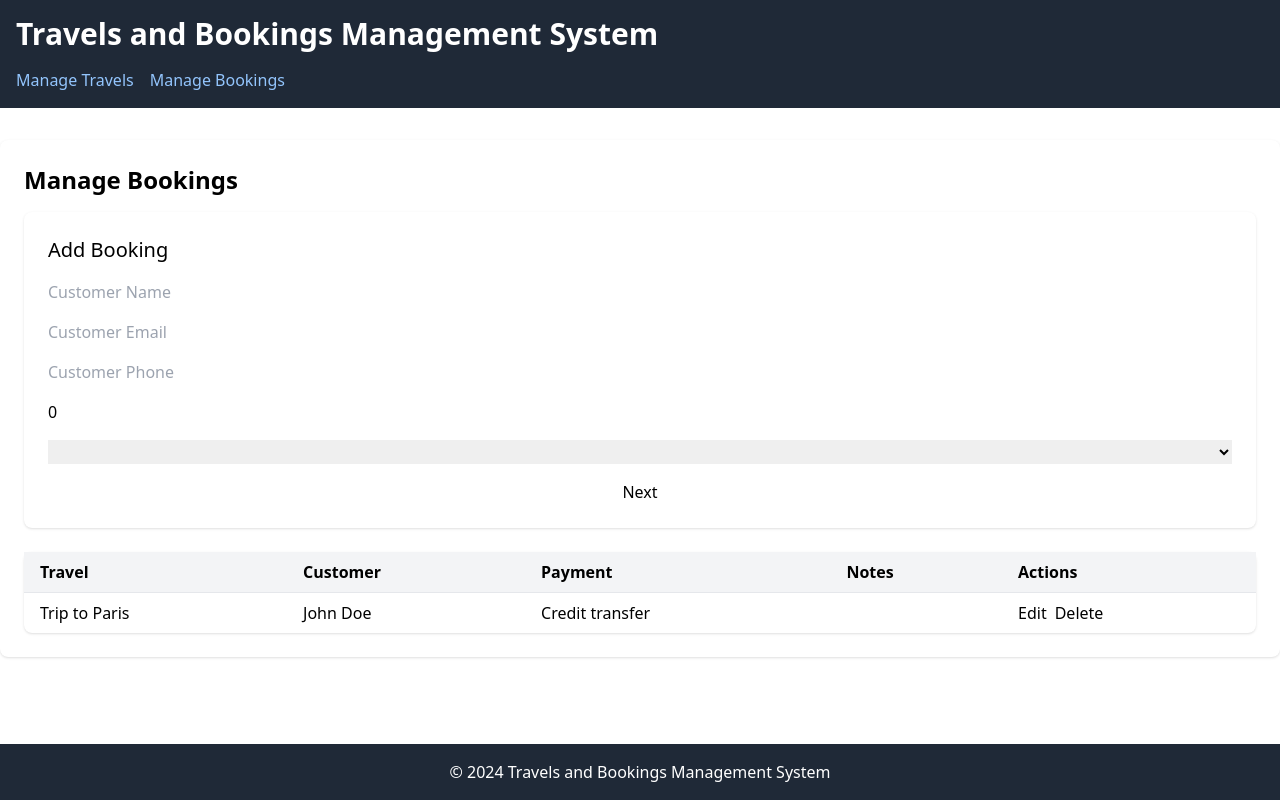
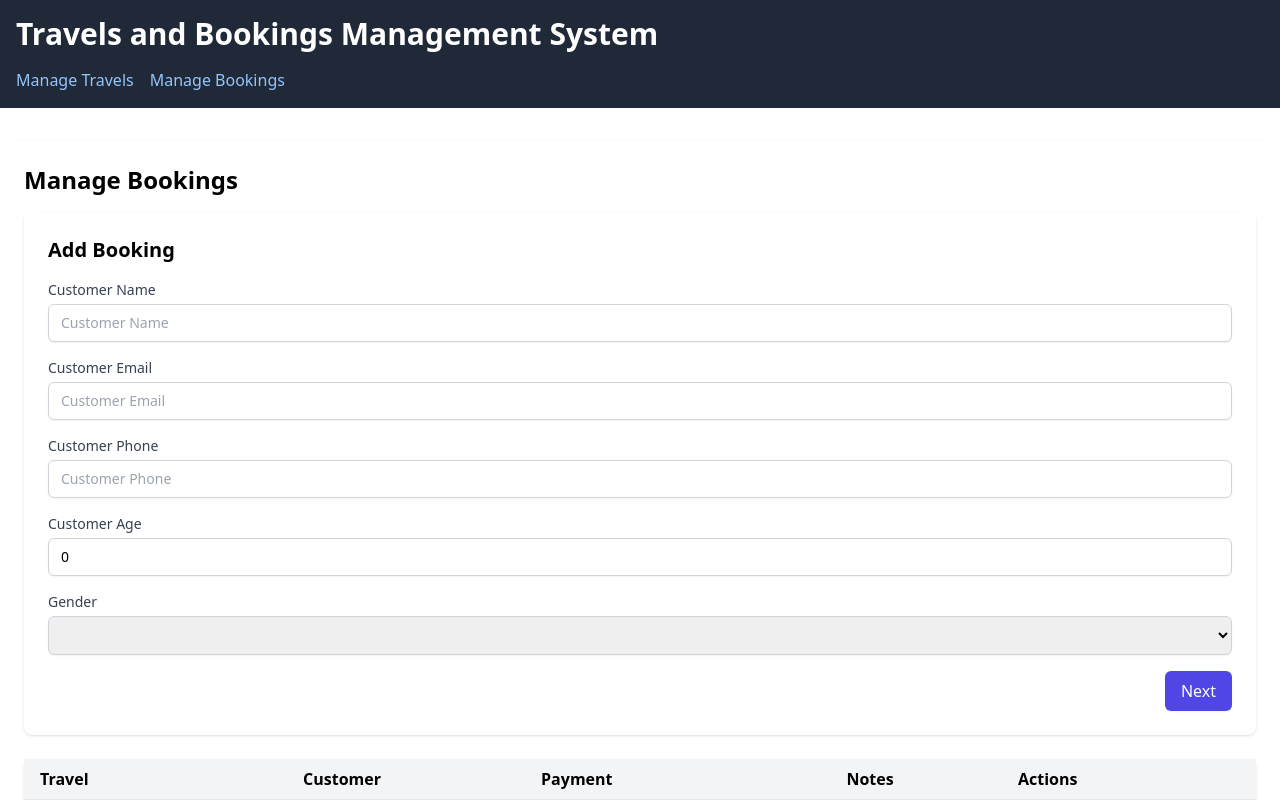
Before and after one commit to adamwuss/travels-bookings, a Nuxt app: page /bookings in a window 1280 px wide. Both pictures are taken after a click on the button "Next". Shown: the top 800 px of the page. Built offline with nearby package versions, Linux system fonts and the light colour scheme.

Commit message:
feat: add adding bookings

```diff
--- a/components/BookingForm.vue
+++ b/components/BookingForm.vue
@@ -1,35 +1,63 @@
 <template>
   <div class="mb-6 p-6 bg-white shadow rounded-lg">
-    <h2 class="text-xl mb-4">Add Booking</h2>
+    <h2 class="text-xl mb-4 font-semibold">Add Booking</h2>
     <form @submit.prevent="saveBooking" class="space-y-4">
       <div v-if="step === 1" class="space-y-4">
-        <select v-model="booking.travel" class="input input-bordered w-full" required>
+        <label for="travel" class="block text-sm font-medium text-gray-700">Select Travel</label>
+        <select id="travel" v-model="booking.travel" class="mt-1 block w-full px-3 py-2 border border-gray-300 rounded-md shadow-sm focus:outline-none focus:ring-indigo-500 focus:border-indigo-500 sm:text-sm" required>
           <!-- Add options dynamically -->
-          <option value="1">Trip to Paris</option>
-          <option value="2">Trip to New York</option>
+          <option value="Trip to Paris">Trip to Paris</option>
+          <option value="Trip to New York">Trip to New York</option>
         </select>
-        <button @click="nextStep" type="button" class="btn btn-primary w-full">Next</button>
+        <div class="flex justify-end">
+          <button @click="nextStep" type="button" class="px-4 py-2 bg-indigo-600 text-white rounded-md shadow-sm hover:bg-indigo-700 focus:outline-none focus:ring-2 focus:ring-offset-2 focus:ring-indigo-500">Next</button>
+        </div>
       </div>
       <div v-if="step === 2" class="space-y-4">
-        <input v-model="booking.customer" type="text" placeholder="Customer Name" class="input input-bordered w-full" required />
-        <input v-model="booking.email" type="email" placeholder="Customer Email" class="input input-bordered w-full" required />
-        <input v-model="booking.phone" type="tel" placeholder="Customer Phone" class="input input-bordered w-full" required />
-        <input v-model="booking.age" type="number" placeholder="Customer Age" class="input input-bordered w-full" required />
-        <select v-model="booking.gender" class="input input-bordered w-full" required>
+        <div>
+          <label for="customer" class="block text-sm font-medium text-gray-700">Customer Name</label>
+          <input id="customer" v-model="booking.customer" type="text" placeholder="Customer Name" class="mt-1 block w-full px-3 py-2 border border-gray-300 rounded-md shadow-sm focus:outline-none focus:ring-indigo-500 focus:border-indigo-500 sm:text-sm" required />
+        </div>
+        <div>
+          <label for="email" class="block text-sm font-medium text-gray-700">Customer Email</label>
+          <input id="email" v-model="booking.email" type="email" placeholder="Customer Email" class="mt-1 block w-full px-3 py-2 border border-gray-300 rounded-md shadow-sm focus:outline-none focus:ring-indigo-500 focus:border-indigo-500 sm:text-sm" required />
+        </div>
+        <div>
+          <label for="phone" class="block text-sm font-medium text-gray-700">Customer Phone</label>
+          <input id="phone" v-model="booking.phone" type="tel" placeholder="Customer Phone" class="mt-1 block w-full px-3 py-2 border border-gray-300 rounded-md shadow-sm focus:outline-none focus:ring-indigo-500 focus:border-indigo-500 sm:text-sm" required />
+        </div>
+        <div>
+          <label for="age" class="block text-sm font-medium text-gray-700">Customer Age</label>
+          <input id="age" v-model="booking.age" type="number" placeholder="Customer Age" class="mt-1 block w-full px-3 py-2 border border-gray-300 rounded-md shadow-sm focus:outline-none focus:ring-indigo-500 focus:border-indigo-500 sm:text-sm" required />
+        </div>
+        <div>
+          <label for="gender" class="block text-sm font-medium text-gray-700">Gender</label>
+          <select id="gender" v-model="booking.gender" class="mt-1 block w-full px-3 py-2 border border-gray-300 rounded-md shadow-sm focus:outline-none focus:ring-indigo-500 focus:border-indigo-500 sm:text-sm" required>
             <option value="male">Male</option>
             <option value="female">Female</option>
             <option value="other">Other</option>
           </select>
-        <button @click="nextStep" type="button" class="btn btn-primary w-full">Next</button>
+        </div>
+        <div class="flex justify-end">
+          <button @click="nextStep" type="button" class="px-4 py-2 bg-indigo-600 text-white rounded-md shadow-sm hover:bg-indigo-700 focus:outline-none focus:ring-2 focus:ring-offset-2 focus:ring-indigo-500">Next</button>
+        </div>
       </div>
       <div v-if="step === 3" class="space-y-4">
-        <select v-model="booking.payment" class="input input-bordered w-full" required>
+        <div>
+          <label for="payment" class="block text-sm font-medium text-gray-700">Payment Method</label>
+          <select id="payment" v-model="booking.payment" class="mt-1 block w-full px-3 py-2 border border-gray-300 rounded-md shadow-sm focus:outline-none focus:ring-indigo-500 focus:border-indigo-500 sm:text-sm" required>
             <option value="Credit transfer">Credit transfer</option>
             <option value="Paypal">Paypal</option>
             <option value="Revolut">Revolut</option>
           </select>
-        <textarea v-model="booking.notes" placeholder="Notes" class="textarea textarea-bordered w-full"></textarea>
-        <button type="submit" class="btn btn-primary w-full">Save Booking</button>
+        </div>
+        <div>
+          <label for="notes" class="block text-sm font-medium text-gray-700">Notes</label>
+          <textarea id="notes" v-model="booking.notes" placeholder="Notes" class="mt-1 block w-full px-3 py-2 border border-gray-300 rounded-md shadow-sm focus:outline-none focus:ring-indigo-500 focus:border-indigo-500 sm:text-sm"></textarea>
+        </div>
+        <div class="flex justify-end">
+          <button type="submit" class="px-4 py-2 bg-indigo-600 text-white rounded-md shadow-sm hover:bg-indigo-700 focus:outline-none focus:ring-2 focus:ring-offset-2 focus:ring-indigo-500">Save Booking</button>
+        </div>
       </div>
     </form>
   </div>
@@ -39,6 +67,7 @@
 import { ref } from 'vue';
 
 interface Booking {
+  id: number;
   travel: string;
   customer: string;
   email: string;
@@ -51,6 +80,7 @@ interface Booking {
 
 const step = ref(1);
 const booking = ref<Booking>({
+  id: 0,
   travel: '',
   customer: '',
   email: '',
@@ -68,7 +98,23 @@ const nextStep = () => {
 };
 
 const saveBooking = () => {
-  // Save booking to your API or data source
-  emit('save');
+  booking.value.id = Date.now(); // Ensure each booking has a unique ID
+  emit('save', booking.value);
+  resetForm();
+};
+
+const resetForm = () => {
+  booking.value = {
+    id: 0,
+    travel: '',
+    customer: '',
+    email: '',
+    phone: '',
+    age: 0,
+    gender: '',
+    payment: '',
+    notes: ''
+  };
+  step.value = 1;
 };
 </script>
--- a/components/BookingTable.vue
+++ b/components/BookingTable.vue
@@ -41,14 +41,13 @@ const props = defineProps<{
   bookings: Booking[];
 }>();
 
-const emit = defineEmits(['update']);
+const emit = defineEmits(['edit', 'delete']);
 
 const editBooking = (booking: Booking) => {
-  // Implement edit functionality
+  emit('edit', booking);
 };
 
 const deleteBooking = (id: number) => {
-  // Delete booking from your API or data source
-  emit('update');
+  emit('delete', id);
 };
 </script>
--- a/components/TravelForm.vue
+++ b/components/TravelForm.vue
@@ -1,5 +1,5 @@
 <template>
-  <div class="mb-6 p-6 bg-gray-100 shadow rounded-lg">
+  <div class="mb-6 p-6 bg-white shadow rounded-lg">
     <h2 class="text-xl mb-4 font-semibold">Add/Edit Travel</h2>
     <form @submit.prevent="saveTravel" class="space-y-4">
       <div>
--- a/pages/bookings.vue
+++ b/pages/bookings.vue
@@ -1,13 +1,13 @@
 <template>
   <div class="p-6 bg-white shadow rounded-lg">
     <h1 class="text-2xl font-bold mb-4">Manage Bookings</h1>
-    <BookingForm @save="fetchBookings" />
-    <BookingTable :bookings="bookings" @update="fetchBookings" />
+    <BookingForm @save="handleSaveBooking" />
+    <BookingTable :bookings="bookings" @edit="handleEditBooking" @delete="handleDeleteBooking" />
   </div>
 </template>
 
 <script setup lang="ts">
-import { ref, onMounted } from 'vue';
+import { ref } from 'vue';
 import BookingForm from '~/components/BookingForm.vue';
 import BookingTable from '~/components/BookingTable.vue';
 
@@ -23,14 +23,30 @@ interface Booking {
   notes: string;
 }
 
-const bookings = ref<Booking[]>([]);
+const bookings = ref<Booking[]>([
+  { id: 1, travel: 'Trip to Paris', customer: 'John Doe', email: 'john@example.com', phone: '123-456-7890', age: 30, gender: 'male', payment: 'Credit transfer', notes: '' }
+]);
 
-const fetchBookings = async () => {
-  bookings.value = [
-    { id: 1, travel: 'Trip to Paris', customer: 'John Doe', email: 'john@example.com', phone: '123-456-7890', age: 30, gender: 'male', payment: 'Credit transfer', notes: '' },
-    // Add more bookings
-  ];
+const bookingToEdit = ref<Booking | null>(null);
+
+const handleSaveBooking = (booking: Booking) => {
+  if (bookingToEdit.value) {
+    const index = bookings.value.findIndex(b => b.id === bookingToEdit.value?.id);
+    if (index !== -1) {
+      bookings.value[index] = booking;
+    }
+    bookingToEdit.value = null;
+  } else {
+    booking.id = Date.now();
+    bookings.value.push(booking);
+  }
 };
 
-onMounted(fetchBookings);
+const handleEditBooking = (booking: Booking) => {
+  bookingToEdit.value = booking;
+};
+
+const handleDeleteBooking = (id: number) => {
+  bookings.value = bookings.value.filter(booking => booking.id !== id);
+};
 </script>
```
Lines whose indentation alone changed are shown as unchanged.
